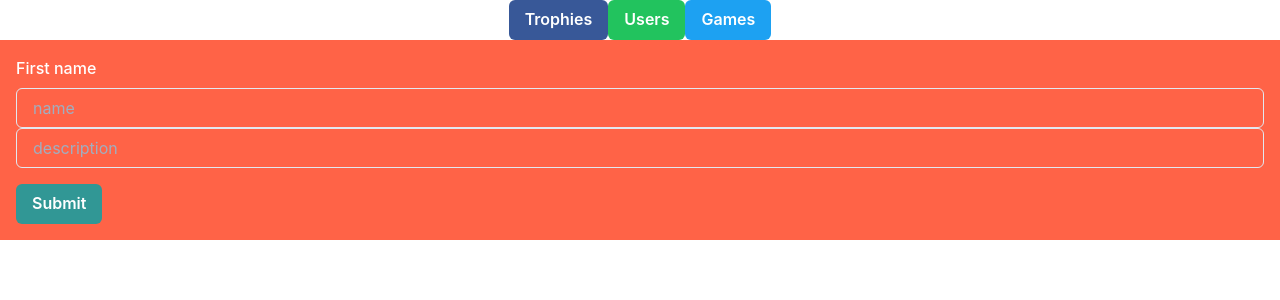
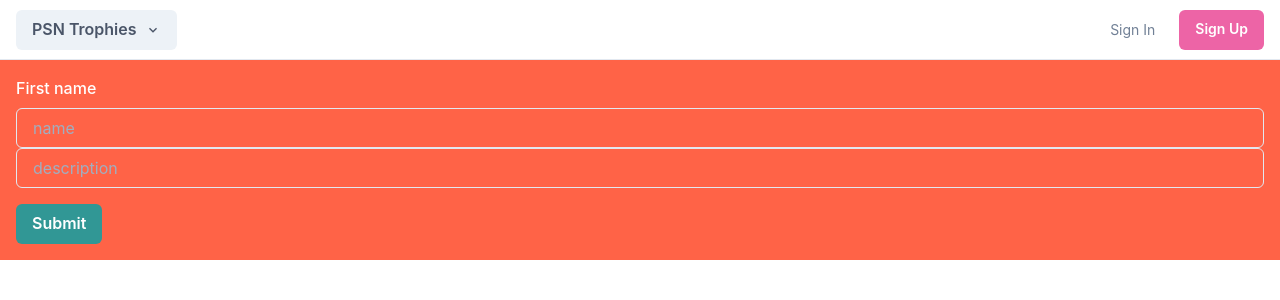
Before and after one commit to tapiotyynela/SmoothUI, a React (Create React App) app: page /users in a window 1280 px wide. Shown: the top 300 px of the page. Built offline with nearby package versions, Linux system fonts and the light colour scheme.

Commit message:
Added menu, doesn't work yet

```diff
--- a/package.json
+++ b/package.json
@@ -24,7 +24,8 @@
     "start": "react-scripts start",
     "test": "react-scripts test",
     "eject": "react-scripts eject",
-    "build": "tsc -p tsconfig.json"
+    "build": "tsc -p tsconfig.json",
+    "dev": "tsc -p tsconfig.json && npm start"
   },
   "eslintConfig": {
     "extends": [
--- a/src/App.tsx
+++ b/src/App.tsx
@@ -2,25 +2,26 @@ import "./App.css";
 import Trophies from "./components/Trophies";
 import Users from "./components/Users";
 import Games from "./components/Games";
+import Navigation from "./components/Navigation";
+import { ChakraProvider, Button } from "@chakra-ui/react";
 import { BrowserRouter as Router, Switch, Route, Link } from "react-router-dom";
-import { ChakraProvider, Button, Center } from "@chakra-ui/react";
 
 const App = () => {
 	return (
 		<Router>
 			<ChakraProvider>
-				<Center>
-					<Button colorScheme="facebook">
-						<Link to="/trophies">Trophies</Link>
-					</Button>
-					<Button colorScheme="whatsapp">
-						<Link to="/users">Users</Link>
-					</Button>
-					<Button colorScheme="twitter">
-						<Link to="/games">Games</Link>
-					</Button>
-				</Center>
-				<Switch>
+				<Navigation />
+				<Route exact path="/games" component={Games} />
+				<Route exact path="/users" component={Users} />
+				<Route exact path="/trophies" component={Trophies} />
+			</ChakraProvider>
+		</Router>
+	);
+};
+
+export default App;
+
+/* <Switch>
 					<Route path="/trophies">
 						<Trophies />
 					</Route>
@@ -31,9 +32,4 @@ const App = () => {
 						<Games />
 					</Route>
 				</Switch>
-			</ChakraProvider>
-		</Router>
-	);
-};
-
-export default App;
+				*/
--- /dev/null
+++ b/src/components/Navigation.tsx
@@ -0,0 +1,93 @@
+import {
+	Box,
+	ChakraProvider,
+	Center,
+	Flex,
+	IconButton,
+	Button,
+	Stack,
+	Collapse,
+	useColorModeValue,
+	useDisclosure,
+	Menu,
+	MenuButton,
+	MenuList,
+	Link,
+	Portal,
+	MenuItem,
+	MenuItemOption,
+	MenuGroup,
+	MenuOptionGroup,
+	MenuIcon,
+	MenuCommand,
+	MenuDivider,
+} from "@chakra-ui/react";
+import { HamburgerIcon, CloseIcon, ChevronDownIcon } from "@chakra-ui/icons";
+import { BrowserRouter as Router, Switch, Route } from "react-router-dom";
+
+export default function WithSubnavigation() {
+	const { isOpen, onToggle } = useDisclosure();
+
+	return (
+		<Router>
+			<ChakraProvider>
+				<Box>
+					<Flex
+						bg={useColorModeValue("white", "gray.800")}
+						color={useColorModeValue("gray.600", "white")}
+						minH={"60px"}
+						py={{ base: 2 }}
+						px={{ base: 4 }}
+						borderBottom={1}
+						borderStyle={"solid"}
+						borderColor={useColorModeValue("gray.200", "gray.900")}
+						align={"center"}
+					>
+						<Flex
+							flex={{ base: 1, md: "auto" }}
+							ml={{ base: -2 }}
+							display={{ base: "flex", md: "none" }}
+						>
+							<IconButton
+								onClick={onToggle}
+								icon={isOpen ? <CloseIcon w={3} h={3} /> : <HamburgerIcon w={5} h={5} />}
+								variant={"ghost"}
+								aria-label={"Toggle Navigation"}
+							/>
+						</Flex>
+						<Flex flex={{ base: 1 }} justify={{ base: "center", md: "start" }}>
+							<Menu aria-orientation="horizontal">
+								<MenuButton as={Button} rightIcon={<ChevronDownIcon />}>
+									PSN Trophies
+								</MenuButton>
+							</Menu>
+
+							<Flex display={{ base: "none", md: "flex" }} ml={10}></Flex>
+						</Flex>
+
+						<Stack flex={{ base: 1, md: 0 }} justify={"flex-end"} direction={"row"} spacing={6}>
+							<Button as={"a"} fontSize={"sm"} fontWeight={400} variant={"link"} href={"#"}>
+								Sign In
+							</Button>
+							<Button
+								display={{ base: "none", md: "inline-flex" }}
+								fontSize={"sm"}
+								fontWeight={600}
+								color={"white"}
+								bg={"pink.400"}
+								href={"#"}
+								_hover={{
+									bg: "pink.300",
+								}}
+							>
+								Sign Up
+							</Button>
+						</Stack>
+					</Flex>
+
+					<Collapse in={isOpen} animateOpacity></Collapse>
+				</Box>
+			</ChakraProvider>
+		</Router>
+	);
+}
```
